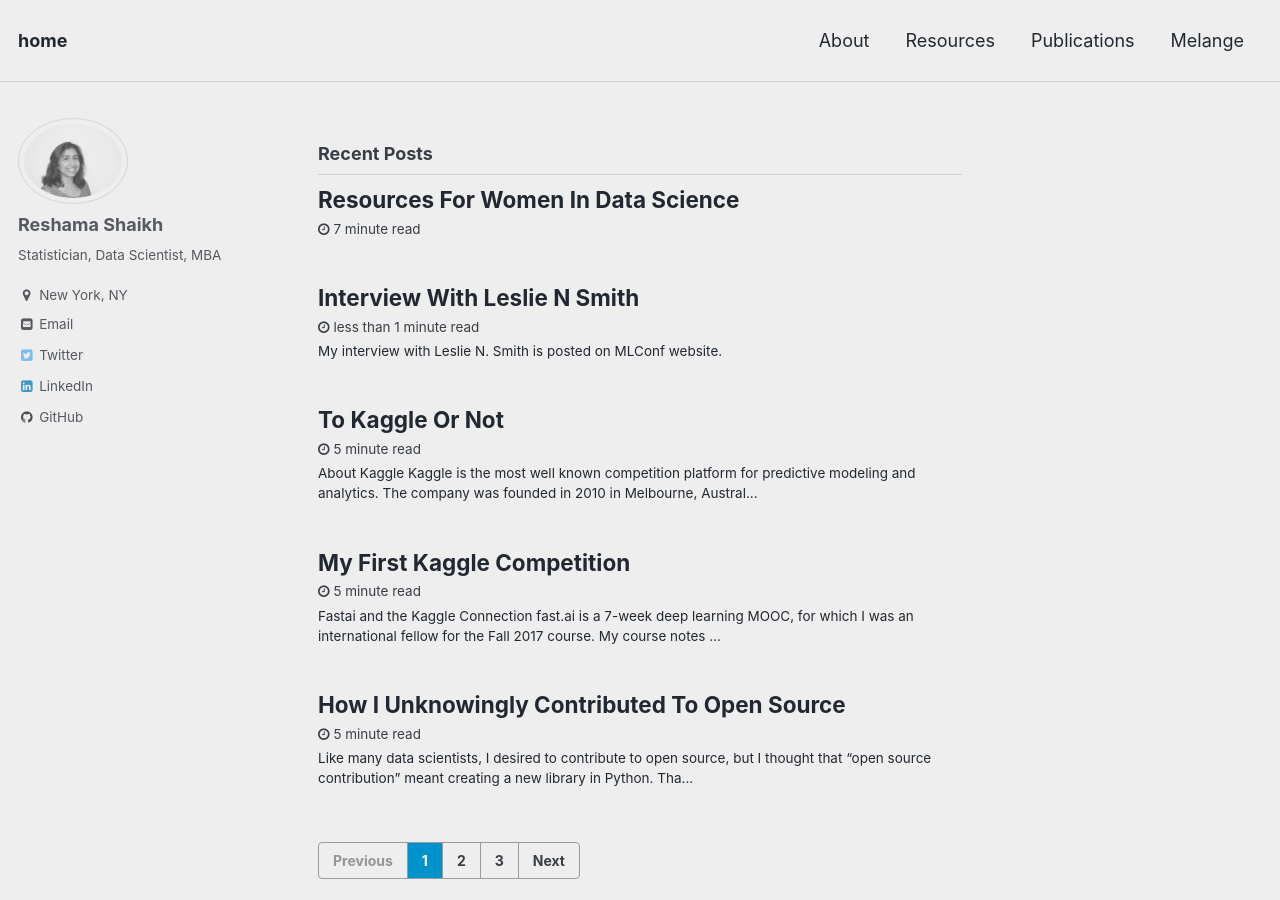
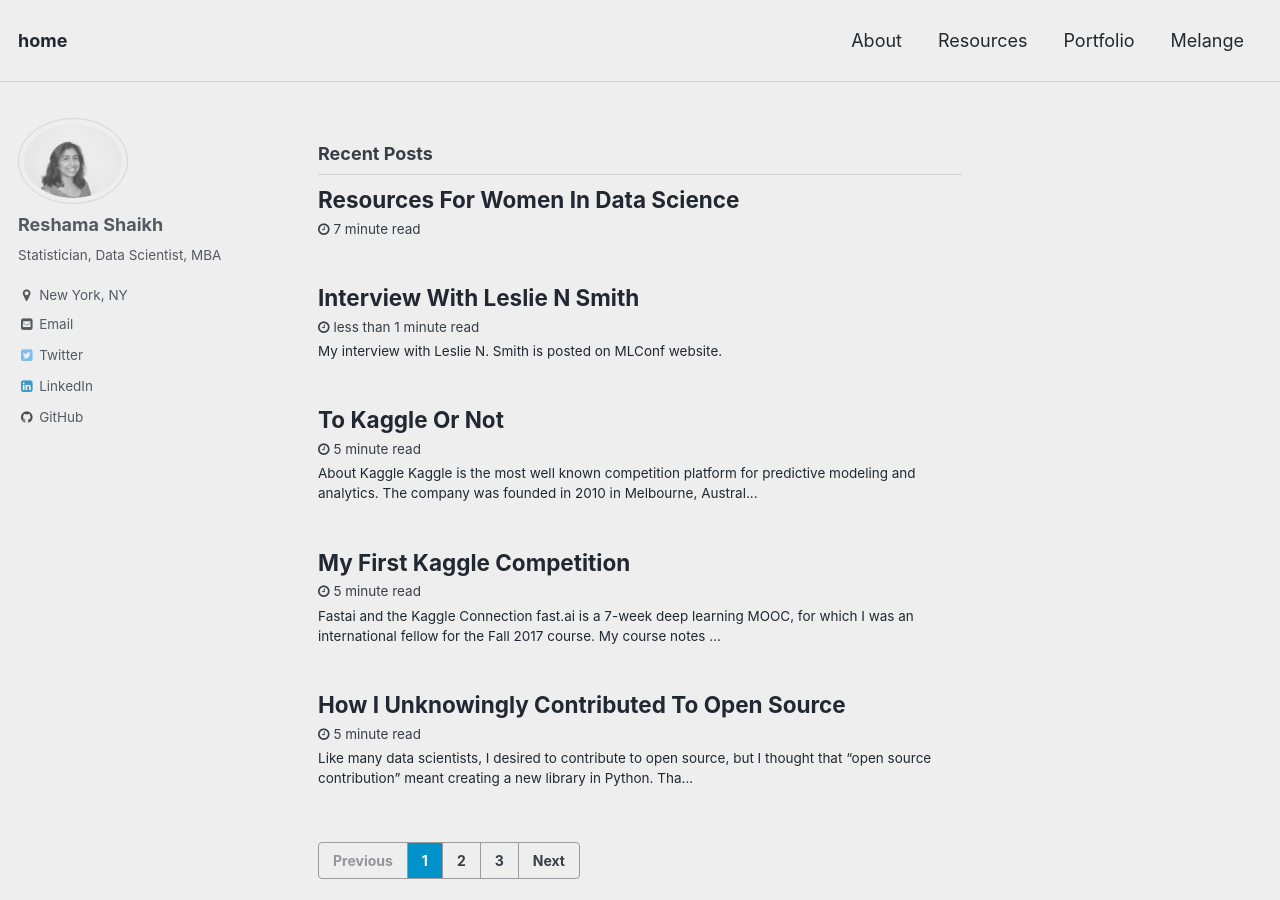
Before and after one commit to reshamas/reshamas.github.io, a Jekyll site: the page built from index.html, in a window 1280 px wide and 900 px high. Built offline with Jekyll 4.4.1, drawn with Linux system fonts in a browser that asks for light colours; the list of posts is cut into pages by our own code.

Commit message:
Update navigation.yml

```diff
--- a/_data/navigation.yml
+++ b/_data/navigation.yml
@@ -7,8 +7,8 @@ main:
     url: /about/
   - title: Resources
     url: /resources/
-  - title: Publications
-    url: /publications/
+  - title: Portfolio
+    url: /portfolio/
   - title: Melange
     url: /melange/
   #- title: "Quick-Start Guide"
```
